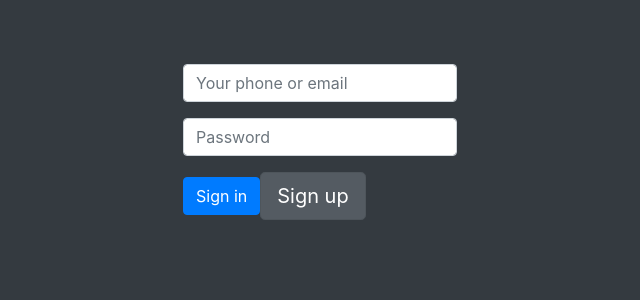
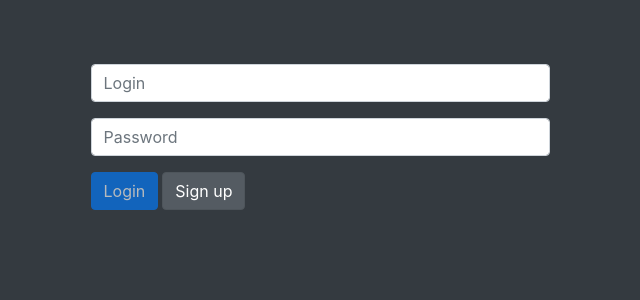
Before and after one commit to Zoregh/Registration, an Angular app: page / in a window 1280 px wide. Shown: the top 300 px of the page, without its empty margins (320-960 px from the left). Built offline with nearby package versions, Linux system fonts and the light colour scheme.

Commit message:
login component ready (stays add protection)

```diff
--- a/src/app/Components/login/login.component.css
+++ b/src/app/Components/login/login.component.css
@@ -0,0 +1,9 @@
+.from-group span {
+    color: deeppink;
+}
+.ng-invalid {
+    color: chocolate;
+}
+.ng-valid {
+    color: green;
+}
--- a/src/app/Components/login/login.component.html
+++ b/src/app/Components/login/login.component.html
@@ -1,13 +1,27 @@
 <div class="container d-flex justify-content-center mx-auto my-auto">
-    <form class="mx-auto my-auto mt-5 p-5">
+    <form #authForm="ngForm" class="w-50 mx-auto my-auto p-5" (ngSubmit)="authForm.form.valid && submit(authForm)"
+        autocomplete="off">
         <div class="mt-3">
-            <input [(ngModel)]="usrLogin" type="text" name="usrLogin" class="form-control" placeholder="Your phone or email" minlength="8" required>
+            <div class="from-group">
+                <input type="text" ngModel #login="ngModel" class="form-control" placeholder="Login" name="login"
+                    minlength="11" maxlength="20" required>
+                <span [hidden]="login.pristine || login.valid">
+                    Please input correct login!
+                </span>
+            </div>
         </div>
         <div class="mt-3">
-            <input [(ngModel)]="usrPassword" type="password" name="usrPassword" class="form-control" id="inputPassword" placeholder="Password" name="password"
-                required minlength="8" maxlength="17">
+            <div class="from-group">
+                <input type="password" ngModel #password="ngModel" class="form-control" placeholder="Password" name="password"
+                    required minlength="8" maxlength="17">
+                <span [hidden]="password.pristine || password.valid">
+                    Please input correct Password!
+                </span>
+            </div>
         </div>
-        <button (click)="service.tryLogin(usrLogin, usrPassword)" class="btn btn-primary mt-3">Sign in</button>
-        <a routerLink="registration" class="btn btn-secondary btn-lg active mt-3" role="button" aria-pressed="true">Sign up</a>
+        <button type="submit" [disabled]="authForm.form.invalid" class="btn btn-primary mt-3">Login</button>
+        <a routerLink="registration" class="btn btn-secondary active mt-3 ml-1" role="button" aria-pressed="true">
+            Sign up
+        </a>
     </form>
 </div>
--- a/src/app/Components/login/login.component.ts
+++ b/src/app/Components/login/login.component.ts
@@ -7,10 +7,18 @@ import { LoginService } from '../../Services/login.service';
   styleUrls: ['./login.component.css']
 })
 export class LoginComponent implements OnInit {
+  private login:any;
+  private password:any;
 
   constructor(private service:LoginService) { }
 
   ngOnInit() {
   }
 
+  submit(authForm) {
+    this.login = authForm.value.login;
+    this.password = authForm.value.password;
+    this.service.tryLogin(this.login,this.password);
+  }
+
 }
--- a/src/app/Components/registration/registration.component.html
+++ b/src/app/Components/registration/registration.component.html
@@ -1,4 +1,4 @@
-<form #MyForm="ngForm" class="needs-validation w-50 mx-auto my-auto p-5" (ngSubmit)="MyForm.form.valid && submit(MyForm)" autocomplete="off">
+<form #MyForm="ngForm" class="w-50 mx-auto my-auto p-5" (ngSubmit)="MyForm.form.valid && submit(MyForm)" autocomplete="off">
   <div class="mt-3">
       <div class="from-group">
         <input type="text" ngModel #name="ngModel" class="form-control" placeholder="First name" name="name" minlength="3" required>
@@ -9,7 +9,7 @@
   </div>
   <div class="mt-3">
       <div class="from-group">
-        <input type="email" name="email" ngModel #email="ngModel" class="form-control" placeholder="Email" [pattern]="emailRegex">
+        <input type="email" name="email" ngModel #email="ngModel" class="form-control" placeholder="Email" minlength="8" [pattern]="emailRegex">
         <span [hidden]="email.pristine || email.valid">
           Please input correct Email!
         </span>
@@ -31,5 +31,6 @@
           </span>
       </div>
   </div>
-  <button type="submit" [disabled]="MyForm.form.invalid" class="btn btn-primary mt-3">Register</button>
+  <button type="submit" [disabled]="MyForm.form.invalid" class="btn btn-primary mt-3">Submit</button>
+  <a routerLink="/" class="btn btn-secondary active mt-3 ml-1" role="button" aria-pressed="true">Cancel</a>
 </form>
```
